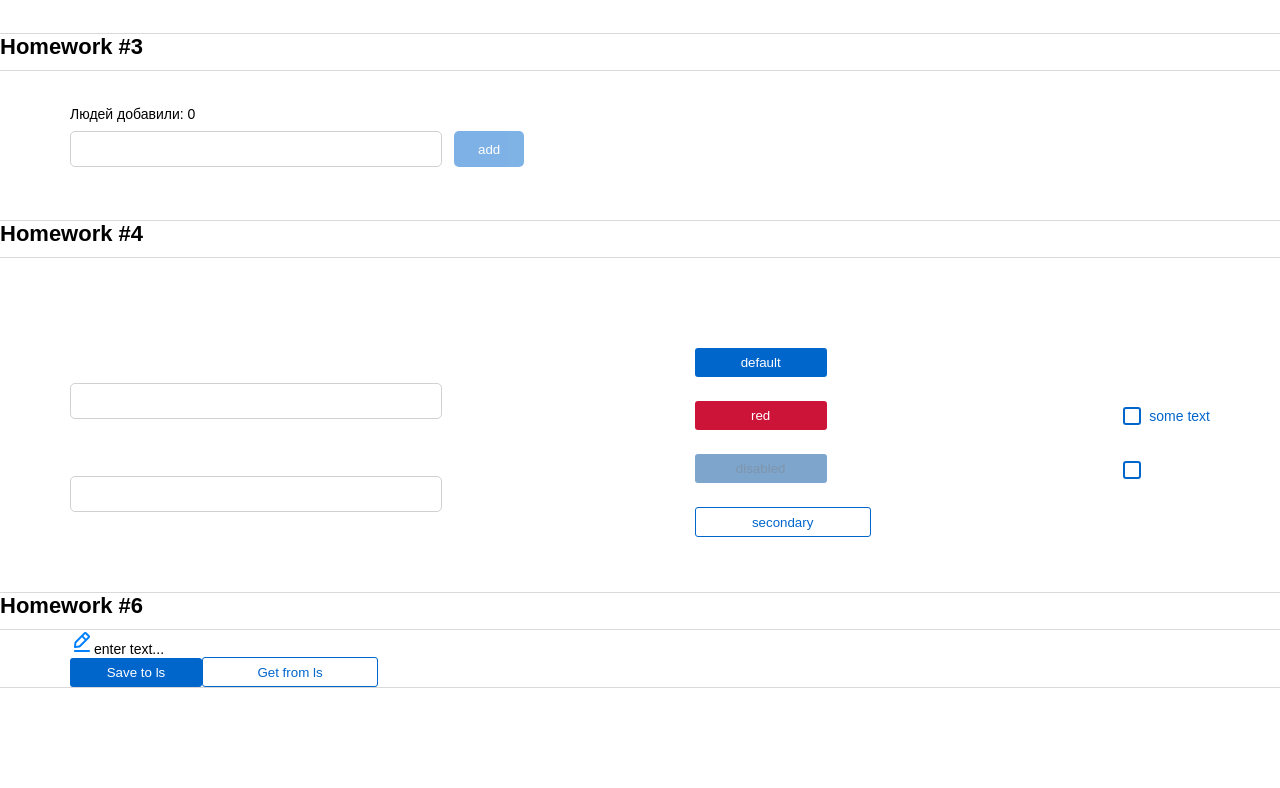
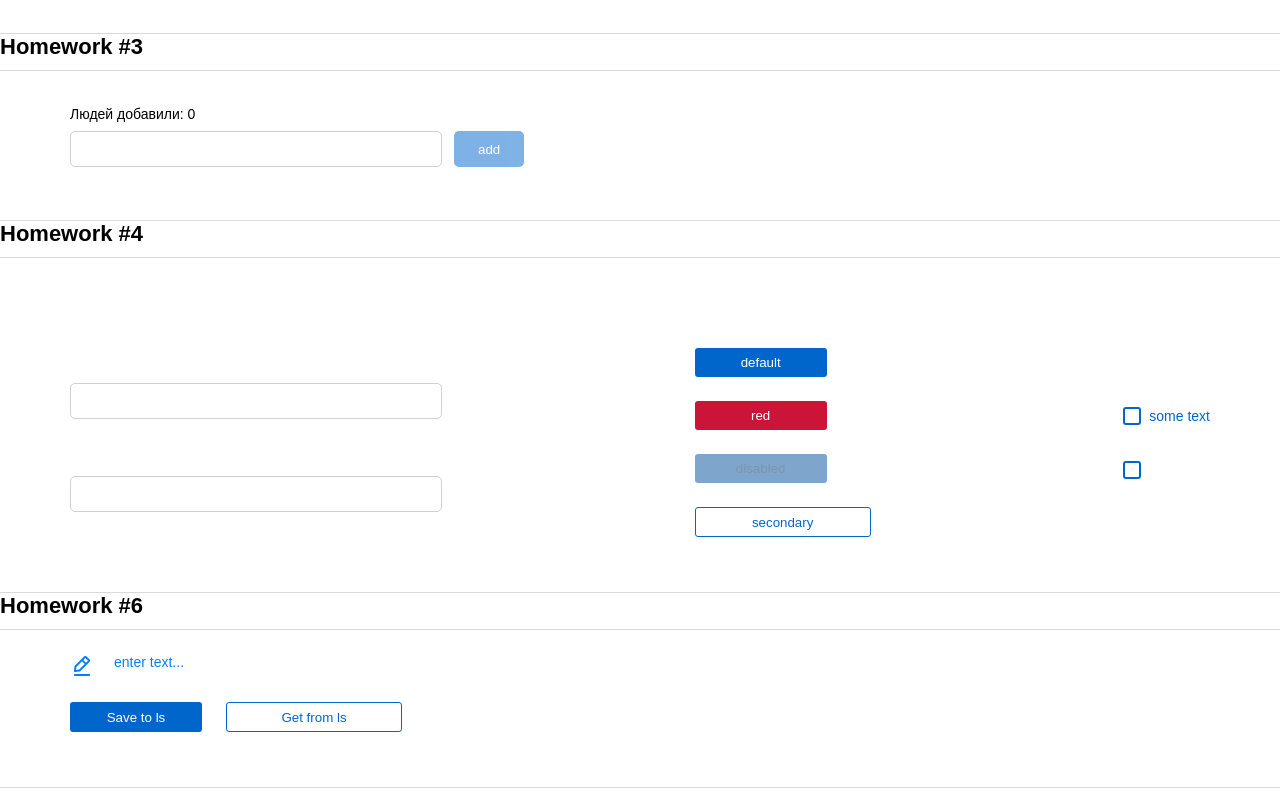
Before and after one commit to BalandinaM/Homework_2_sprint, a React (Create React App) app in the folder hws2-master/: page /#/pre-junior in a window 1280 px wide. Shown: the part 787-1575 px from the top of the page. Before the commit the page ends 1475 px from the top, so only its background shows below. Built offline with nearby package versions, Linux system fonts and the light colour scheme.

Commit message:
HW6 styles

```diff
--- a/hws2-master/src/s2-homeworks/hw06/HW6.module.css
+++ b/hws2-master/src/s2-homeworks/hw06/HW6.module.css
@@ -1,5 +1,9 @@
 .buttonsContainer {
+    display: flex;
+    gap: 24px;
+    margin-bottom: 55px;
 }
 
 .editableSpanContainer {
+    margin: 24px 0;
 }
--- a/hws2-master/src/s2-homeworks/hw06/common/c4-SuperEditableSpan/SuperEditableSpan.module.css
+++ b/hws2-master/src/s2-homeworks/hw06/common/c4-SuperEditableSpan/SuperEditableSpan.module.css
@@ -1,7 +1,10 @@
 .spanBlock {
+    display: flex;
+    gap: 20px;
 }
 
 .span {
+    color: #0080ff;
 }
 
 .input {
```
